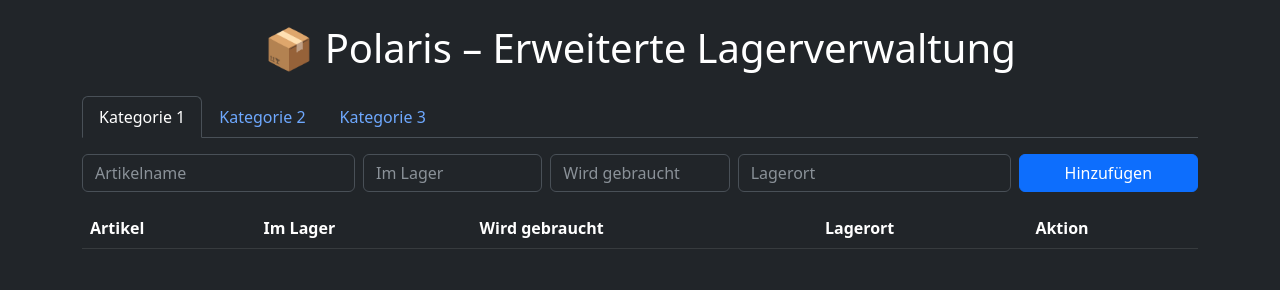
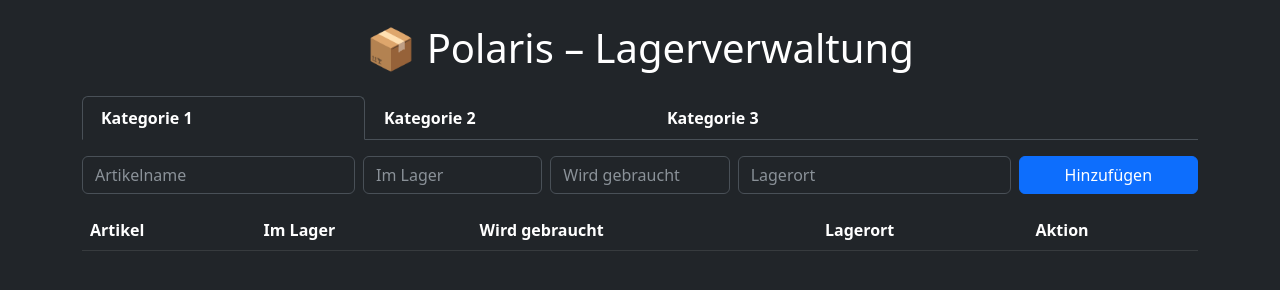
Before and after one commit to dNSy0/Polaris, a plain HTML site: page index.html in a window 1280 px wide. Drawn offline with nearby package versions, Linux system fonts and the light colour scheme.

Commit message:
Add files via upload

```diff
--- a/index.html
+++ b/index.html
@@ -12,26 +12,21 @@
     .autocomplete-suggestions div:hover { background-color: #495057; }
     .subentry-row { background-color: #2c3034; }
     .subentry-cell { padding-left: 2rem; }
+    .tab-label { font-weight: bold; }
+    .tab-input { background: none; border: none; color: white; font-weight: bold; width: 100%; }
+    .tab-input:focus { outline: none; border-bottom: 1px solid white; }
   </style>
 </head>
 <body class="bg-dark text-white">
 
 <div class="container py-4">
-  <h1 class="mb-4 text-center">📦 Polaris – Erweiterte Lagerverwaltung</h1>
+  <h1 class="mb-4 text-center">📦 Polaris – Lagerverwaltung</h1>
 
   <!-- Tabs Navigation -->
-  <ul class="nav nav-tabs mb-3" id="categoryTabs" role="tablist">
-    <li class="nav-item" role="presentation"><button class="nav-link active" data-bs-toggle="tab" data-bs-target="#tab1" type="button">Kategorie 1</button></li>
-    <li class="nav-item" role="presentation"><button class="nav-link" data-bs-toggle="tab" data-bs-target="#tab2" type="button">Kategorie 2</button></li>
-    <li class="nav-item" role="presentation"><button class="nav-link" data-bs-toggle="tab" data-bs-target="#tab3" type="button">Kategorie 3</button></li>
-  </ul>
+  <ul class="nav nav-tabs mb-3" id="categoryTabs" role="tablist"></ul>
 
   <!-- Tab Contents -->
-  <div class="tab-content" id="tabContent">
-    <div class="tab-pane fade show active" id="tab1"></div>
-    <div class="tab-pane fade" id="tab2"></div>
-    <div class="tab-pane fade" id="tab3"></div>
-  </div>
+  <div class="tab-content" id="tabContent"></div>
 </div>
 
 <!-- Toast for success -->
@@ -47,15 +42,42 @@
 
 <script src="https://cdn.jsdelivr.net/npm/bootstrap@5.3.0/dist/js/bootstrap.bundle.min.js"></script>
 <script>
-const tabs = ["tab1", "tab2", "tab3"];
-const entries = { tab1: [], tab2: [], tab3: [] };
+let tabs = ["Kategorie 1", "Kategorie 2", "Kategorie 3"];
+let entries = {};
+
+function init() {
+  const tabNav = document.getElementById("categoryTabs");
+  const tabContent = document.getElementById("tabContent");
+  tabNav.innerHTML = "";
+  tabContent.innerHTML = "";
+
+  tabs.forEach((name, index) => {
+    const tabId = "tab" + index;
+    entries[tabId] = [];
+
+    const li = document.createElement("li");
+    li.className = "nav-item";
+    li.innerHTML = `
+      <button class="nav-link ${index === 0 ? "active" : ""}" data-bs-toggle="tab" data-bs-target="#${tabId}" type="button">
+        <input class="tab-input" value="${name}" onchange="tabs[${index}] = this.value" />
+      </button>`;
+    tabNav.appendChild(li);
+
+    const pane = document.createElement("div");
+    pane.className = `tab-pane fade ${index === 0 ? "show active" : ""}`;
+    pane.id = tabId;
+    tabContent.appendChild(pane);
+
+    createTabContent(tabId);
+  });
+}
 
 function showToast() {
   const toast = new bootstrap.Toast(document.getElementById("toastSuccess"));
   toast.show();
 }
 
-function createTab(tabId) {
+function createTabContent(tabId) {
   const tab = document.getElementById(tabId);
   tab.innerHTML = `
     <div class="mb-3 position-relative">
@@ -107,7 +129,7 @@ function updateTable(tabId) {
       <td>${entry.needed}</td>
       <td>${entry.location}</td>
       <td>
-        <button class="btn btn-sm btn-outline-light me-2" onclick="toggleSub(${tabId}, ${i}, this)">Untereinträge</button>
+        <button class="btn btn-sm btn-outline-light me-2" onclick="toggleSub('${tabId}', ${i})">Untereinträge</button>
         <button class="btn btn-sm btn-danger" onclick="deleteEntry('${tabId}', ${i})">Löschen</button>
       </td>`;
     tbody.appendChild(tr);
@@ -141,7 +163,7 @@ function deleteEntry(tabId, i) {
   updateTable(tabId);
 }
 
-function toggleSub(tabId, i, btn) {
+function toggleSub(tabId, i) {
   document.getElementById(`sub-${tabId}-${i}`).classList.toggle("d-none");
 }
 
@@ -214,9 +236,7 @@ function setupAutocomplete(tabId) {
   });
 }
 
-// Init Tabs
-tabs.forEach(createTab);
+init();
 </script>
-
 </body>
 </html>
```
